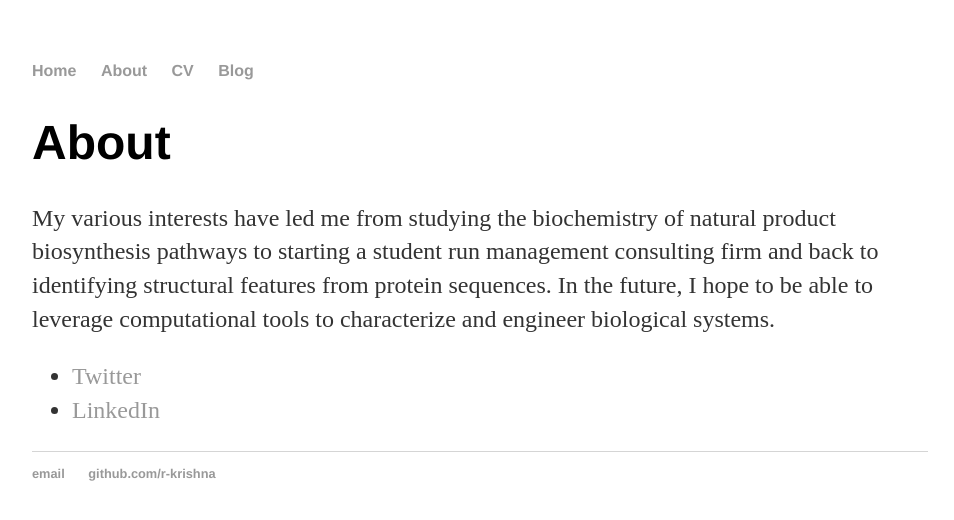
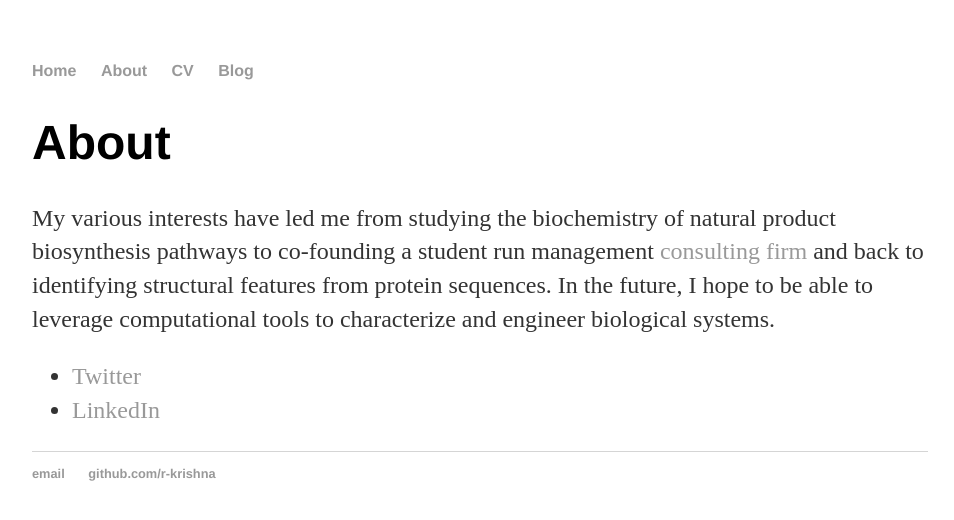
Before and after one commit to r-krishna/r-krishna.github.io, a Jekyll site: the page built from about/index.html, in a window 1280 px wide. Shown: the top 520 px of the page, without its empty margins (160-1114 px from the left). Built offline with Jekyll 4.4.1, drawn with Linux system fonts in a browser that asks for light colours.

Commit message:
Update index.html

```diff
--- a/about/index.html
+++ b/about/index.html
@@ -5,7 +5,7 @@ title: About Me
 
 		<div class="about">
 			<h1>About</h1>
-			<p> My various interests have led me from studying the biochemistry of natural product biosynthesis pathways to starting a student run management consulting firm and back to identifying structural features from protein sequences. In the future, I hope to be able to leverage computational tools to characterize and engineer biological systems. </p>
+			<p> My various interests have led me from studying the biochemistry of natural product biosynthesis pathways to co-founding a student run management <a href="https://vcg.berkeley.edu/">consulting firm</a> and back to identifying structural features from protein sequences. In the future, I hope to be able to leverage computational tools to characterize and engineer biological systems. </p>
 
 			<ul class="contacts">
 				<li><a href="https://twitter.com/r_krishna3">Twitter</a></li>
```
